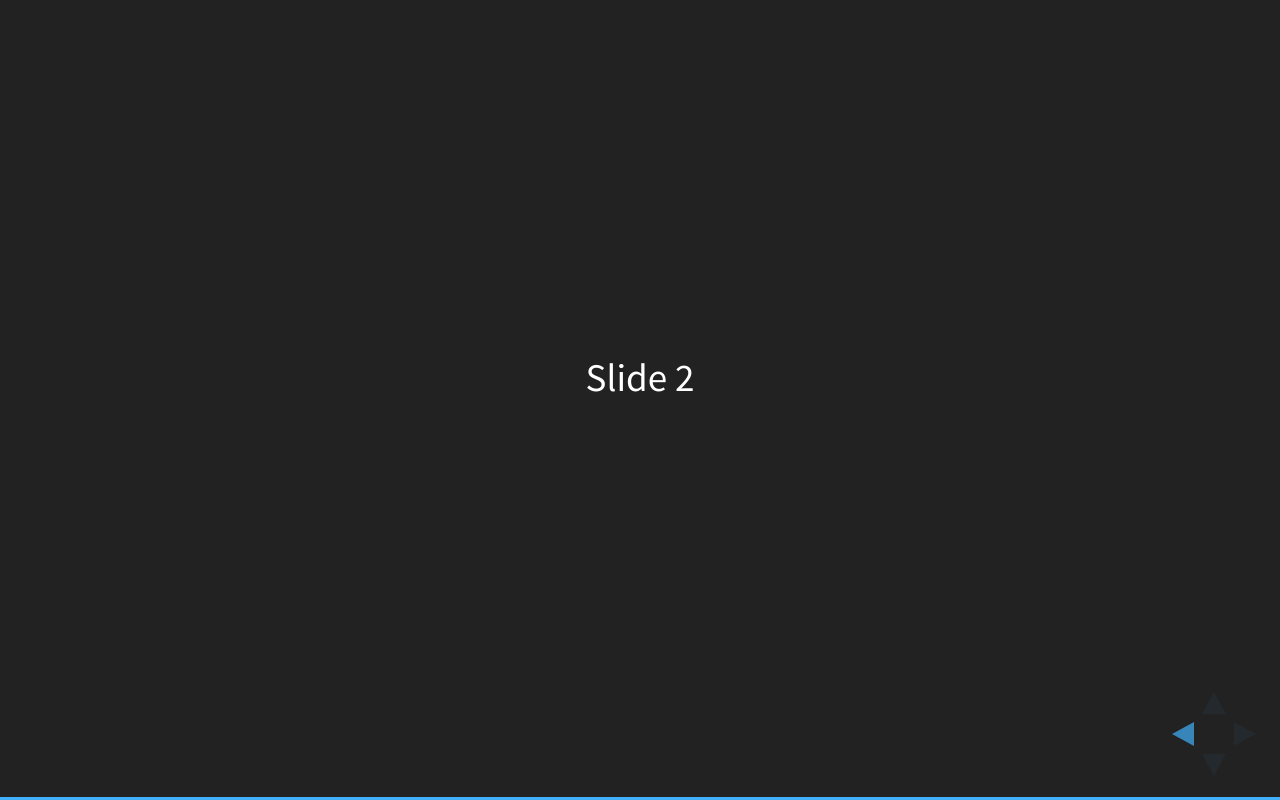
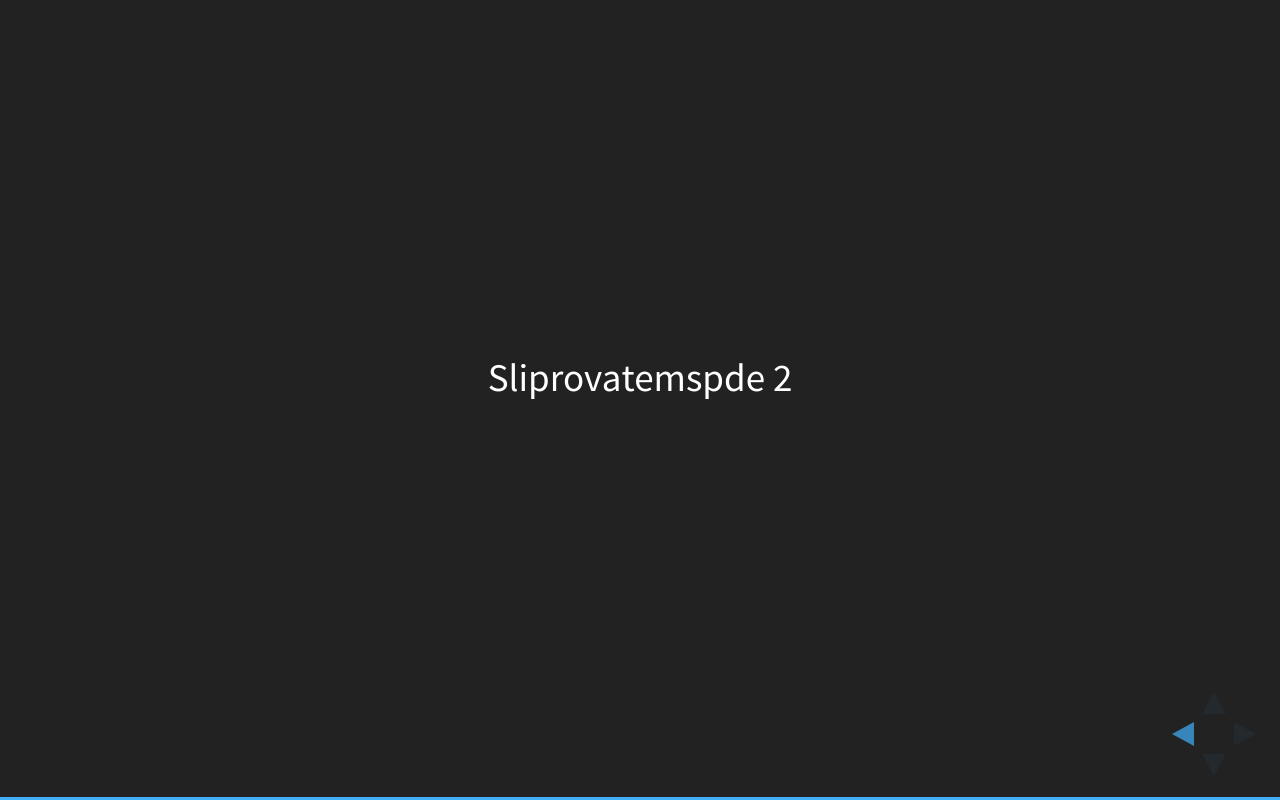
Before and after one commit to cristianfonolla/PresentacioCristian, a website: page index.html in a window 1280 px wide. Both pictures are taken after a click on the button 1251 px from the left and 734 px from the top of the page. Drawn offline with Linux system fonts and the light colour scheme.

Commit message:
presentacio cristian

```diff
--- a/index.html
+++ b/index.html
@@ -25,7 +25,7 @@
 		<div class="reveal">
 			<div class="slides">
 				<section>Slide 1</section>
-				<section>Slide 2</section>
+				<section>Sliprovatemspde 2</section>
 			</div>
 		</div>
 
```
